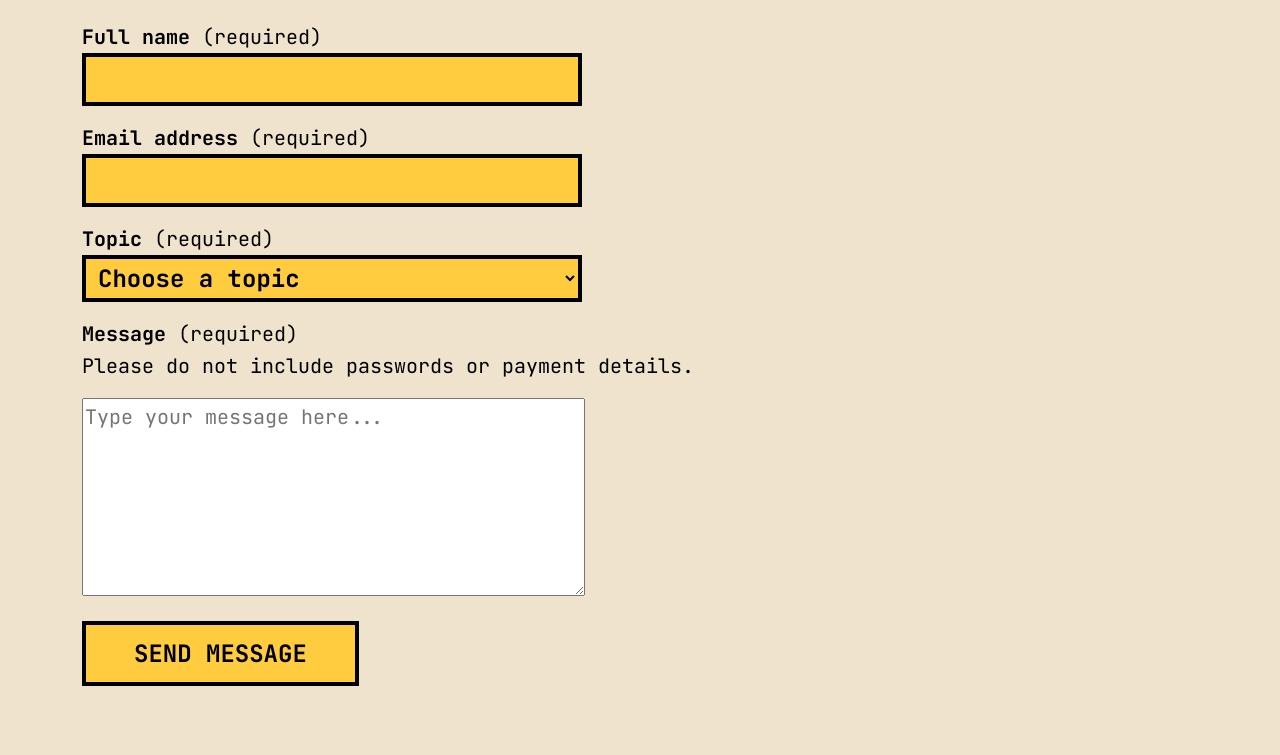
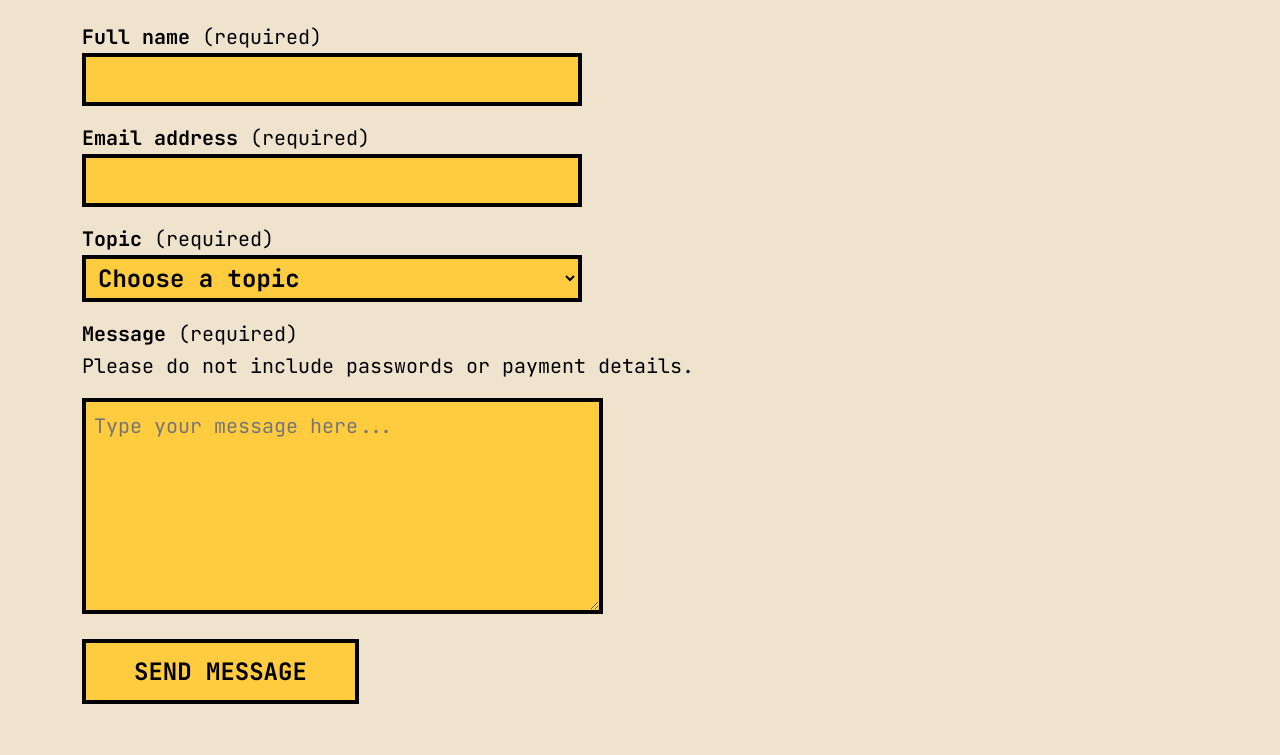
Before and after one commit to STAN-L00nA/MMS-142-_-Assignment2-, a plain HTML site: page contact.html in a window 1280 px wide. Shown: the part 271-1026 px from the top of the page. Drawn offline with nearby package versions, Linux system fonts and the light colour scheme.

Commit message:
New CSS for New Pages
Updated hero image and added styles for message component.

```diff
--- a/css/styles.css
+++ b/css/styles.css
@@ -5,7 +5,6 @@
   font-weight: 700;
   font-display: swap;
 }
-
 
 /* ===== Brand tokens ===== */
 :root {
@@ -21,7 +20,6 @@
 
   --st-border: 4px solid var(--st-black);
 }
-
 
 /* ===== Base ===== */
 body {
@@ -50,20 +48,17 @@ a {
   color: var(--st-orange);
 }
 
-
 /* ===== Background helpers ===== */
 .bg-st-yellow { background-color: var(--st-yellow); }
 .bg-st-orange { background-color: var(--st-orange); color: var(--st-cream); }
 .bg-st-brown  { background-color: var(--st-brown);  color: var(--st-cream); }
 .bg-st-black  { background-color: var(--st-black);  color: var(--st-cream); }
 
-
 /* Bordered boxes, matches the brand kit look */
 .st-box {
   border: var(--st-border);
   padding: 1.5rem;
 }
-
 
 /* ===== Buttons with folded corner ===== */
 .btn-st-primary,
@@ -106,7 +101,6 @@ a {
 .btn-st-secondary:hover {
   transform: translateY(-2px);
 }
-
 
 /* ===== Navbar ===== */
 .navbar {
@@ -179,11 +173,13 @@ footer {
 footer a {
   color: var(--st-orange);
 }
+
+
 /* ===== Homepage ===== */
 .hero {
   background:
     linear-gradient(90deg, rgba(0, 0, 0, 0.5) 0%, rgba(0, 0, 0, 0) 65%),
-    url("../images/hero.jpg") center / cover no-repeat;
+    url("../images/home-heroimage.png") center / cover no-repeat;
   min-height: 70vh;
   display: flex;
   align-items: center;
@@ -252,8 +248,6 @@ footer a {
 .about-img {
   border: var(--st-border);
 }
-
-
 /* ===== Solo Product Pages ===== */
 .product-img {
   width: 100%;
@@ -302,6 +296,14 @@ footer a {
   border: var(--st-border);
 }
 
+.st-message {
+  background-color: var(--st-yellow);
+  border: var(--st-border);
+  border-radius: 0;
+  padding: 0.5rem;
+  font-family: var(--font-body);
+}
+
 .order-feedback {
   min-height: 1.5rem;
   font-weight: 700;
@@ -312,7 +314,6 @@ footer a {
   margin-bottom: 0.25rem;
 }
 
-
 /* ===== Contact page ===== */
 .contact-img {
   border: var(--st-border);
@@ -321,7 +322,6 @@ footer a {
 .contact-info a {
   color: var(--st-black);
 }
-
 
 /* ===== Privacy and Terms ===== */
 .legal-page {
```
